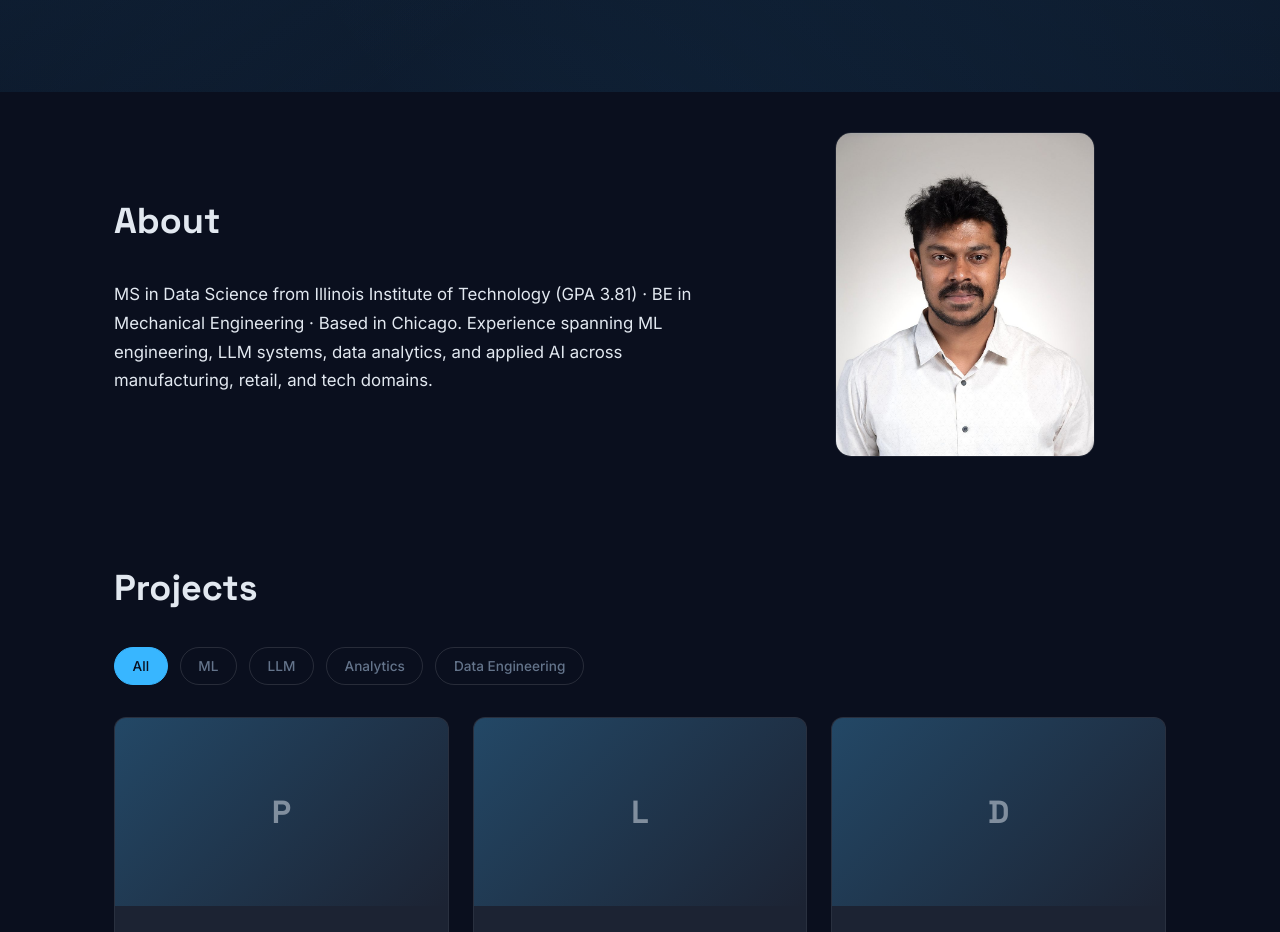
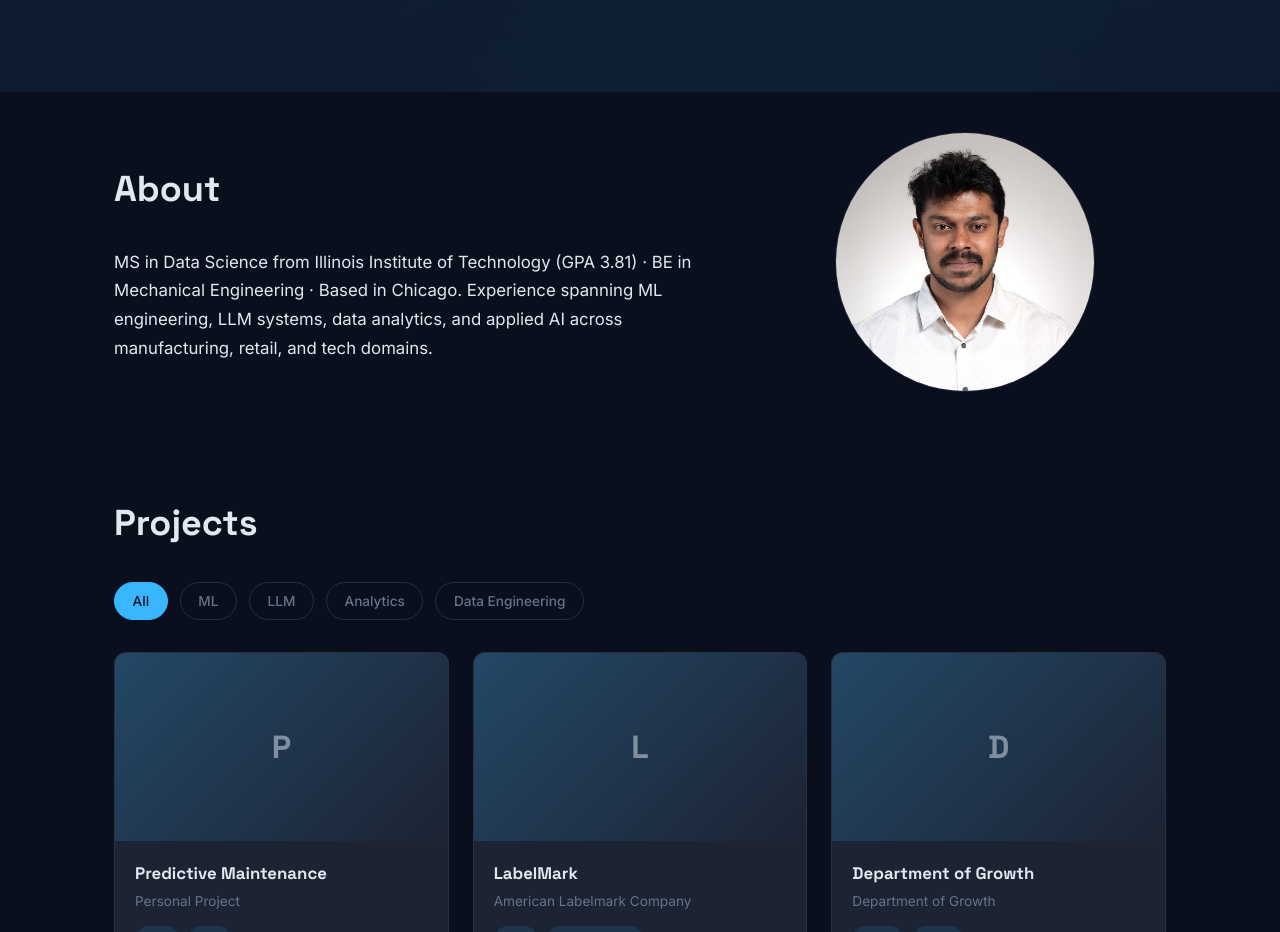
Before and after one commit to jayandhan99/Portfolio, a plain HTML site: page index.html in a window 1280 px wide. Shown: the part 780-1712 px from the top of the page. Drawn offline with Linux system fonts and the light colour scheme.

Commit message:
Make the profile photo circular
Squares the crop (1:1 aspect ratio) and rounds it fully so the
headshot renders as a circle instead of a rounded rectangle.

Co-Authored-By: Claude Sonnet 5 <noreply@anthropic.com>

```diff
--- a/assets/css/main.css
+++ b/assets/css/main.css
@@ -325,9 +325,9 @@ button {
 
 .profile-photo {
   width: 100%;
-  aspect-ratio: 4 / 5;
+  aspect-ratio: 1 / 1;
   object-fit: cover;
-  border-radius: 16px;
+  border-radius: 50%;
   border: 1px solid rgb(255 255 255 / 8%);
 }
 
```
